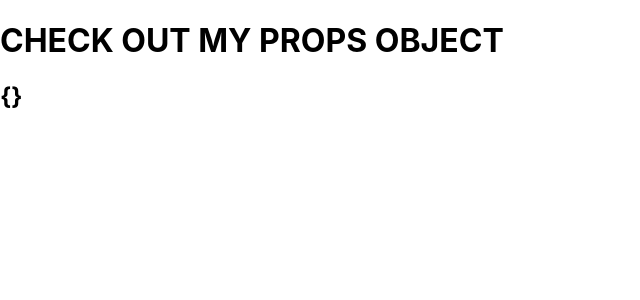
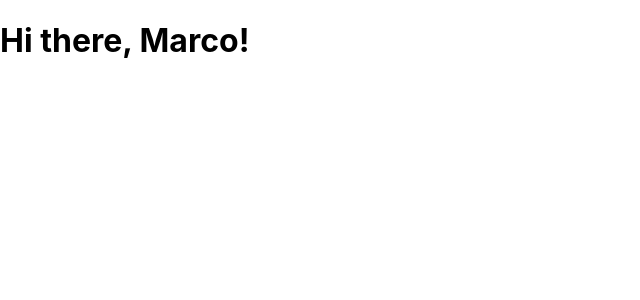
Before and after one commit to marcoberdiano/Codecademy-react-course, a React (Create React App) app: page / in a window 1280 px wide. Shown: the top 300 px of the page, without its empty margins (0-640 px from the left). Built offline with nearby package versions, Linux system fonts and the light colour scheme.

Commit message:
render Greeting on index

```diff
--- a/src/components/Greeting.js
+++ b/src/components/Greeting.js
@@ -3,7 +3,7 @@ import React from 'react';
 
 class Greeting extends React.Component {
   render() {
-    return <h1>Hi therem, {this.props.firstName}!</h1>;
+    return <h1>Hi there, {this.props.name}!</h1>;
   }
 }
 
--- a/src/index.js
+++ b/src/index.js
@@ -2,12 +2,12 @@ import React from 'react';
 import ReactDOM from 'react-dom/client';
 import './css/index.css';
 import reportWebVitals from './components/reportWebVitals';
-import {PropsDisplayer} from './components/PropsDisplayer';
+import Greeting from './components/Greeting';
 
 const root = ReactDOM.createRoot(document.getElementById('root'));
 root.render(
   <React.StrictMode>
-   <PropsDisplayer />
+   <Greeting name="Marco"/>
   </React.StrictMode>
 );
 
```
